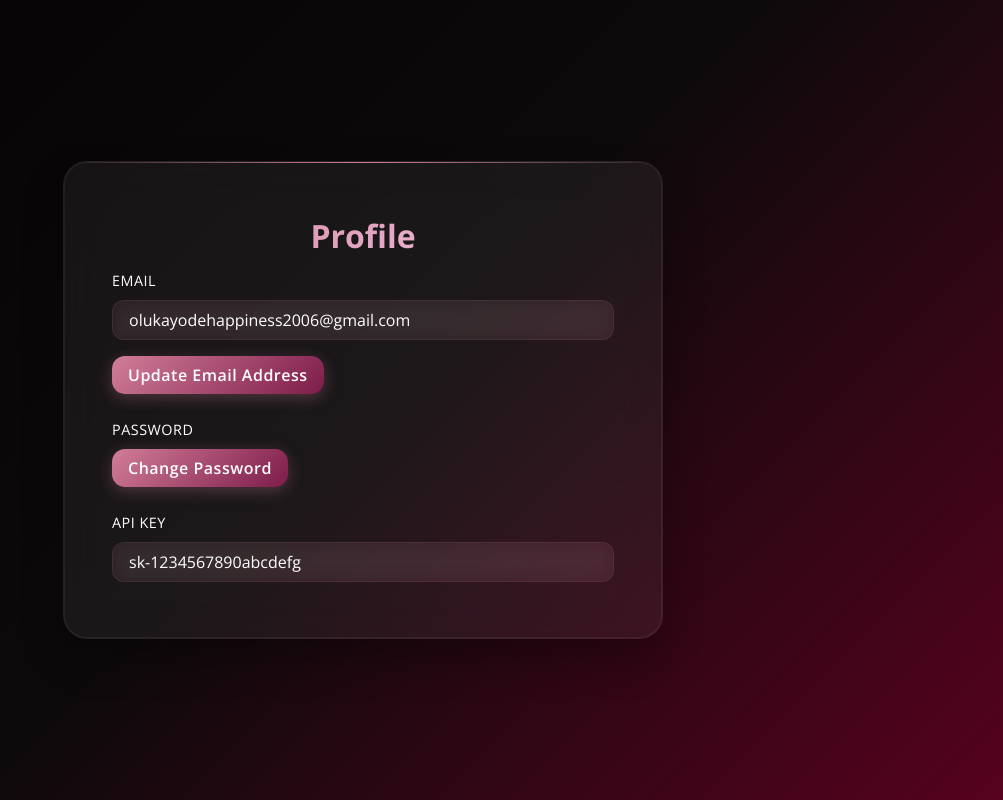
After one commit to notjustsomesmalltowngirl/sayIt, a Flask app: template sayit_playground_api/templates/profile.html in a window 1280 px wide. The commit adds this page. Shown: the whole page, without its empty margins (277-1280 px from the left). Run offline with Flask 3, Linux system fonts and the light colour scheme; the template is opened without the code that fills it, so the values that code supplies are empty.

Commit message:
added profile page and updated styles

```diff
--- /dev/null
+++ b/sayit_playground_api/templates/profile.html
@@ -0,0 +1,69 @@
+<!DOCTYPE html>
+<html lang="en">
+  <head>
+    <meta http-equiv="X-UA-Compatible" content="IE=edge" />
+    <meta charset="UTF-8" />
+    <meta name="viewport" content="width=device-width, initial-scale=1.0" />
+    <link rel="preconnect" href="https://fonts.googleapis.com" />
+    <link rel="preconnect" href="https://fonts.gstatic.com" crossorigin />
+    <link
+      href="https://fonts.googleapis.com/css2?family=Open+Sans:ital,wght@0,300..800;1,300..800&family=Poppins:ital,wght@0,100;0,200;0,300;0,400;0,500;0,600;0,700;0,800;0,900;1,100;1,200;1,300;1,400;1,500;1,600;1,700;1,800;1,900&display=swap"
+      rel="stylesheet"
+    />
+    <link rel="stylesheet" href="../static/styles/main.css" />
+    <link
+      rel="icon"
+      type="image/png"
+      href="../../static/sayIt-logos/logo-mono.png"
+    />
+    <title>sayIt API | Profile</title>
+  </head>
+  <body>
+    <div class="suggestion-wrapper">
+      <main class="profile suggestion-card">
+        <h1 class="profile__title suggestion-heading">Profile</h1>
+        <div class="profile__content">
+          <form class="profile__form">
+            <div class="profile__form-group input-section">
+              <label for="email" class="profile__form-label field-label"
+                >Email</label
+              >
+              <input
+                type="email"
+                id="email"
+                class="profile__form-input text-field"
+                placeholder="Enter your email"
+                value="olukayodehappiness2006@gmail.com"
+              />
+              <button type="submit" class="profile__form-button submit-button">
+                Update Email Address
+              </button>
+            </div>
+            <div class="profile__form-group input-section">
+              <label for="Password" class="profile__form-label field-label"
+                >Password</label
+              >
+
+              <button type="submit" class="profile__form-button submit-button">
+                Change Password
+              </button>
+            </div>
+            <div class="profile__form-group input-section field-label">
+              <label for="API Key" class="profile__form-label field-label"
+                >API Key</label
+              >
+
+              <input
+                type="text"
+                id="apiKey"
+                class="profile__form-input text-field"
+                value="sk-1234567890abcdefg"
+                readonly
+              />
+            </div>
+          </form>
+        </div>
+      </main>
+    </div>
+  </body>
+</html>
--- a/sayit_playground_api/templates/register.html
+++ b/sayit_playground_api/templates/register.html
@@ -10,10 +10,10 @@
       rel="stylesheet"
     />
     <link
-      rel="icon"
-      type="image/png"
+    rel="icon"
+    type="image/png"
     href="../../static/sayIt-logos/logo-mono.png"
-    />
+  />
     <link rel="stylesheet" href="../static/styles/main.css" />
 
     <title>sayIt playground API | Sign Up Form</title>
```
Also changed, not shown: sayit_playground_api/static/styles/main.css (+2 -2 lines), sayit_playground_api/templates/login.html (+4 -4 lines).
